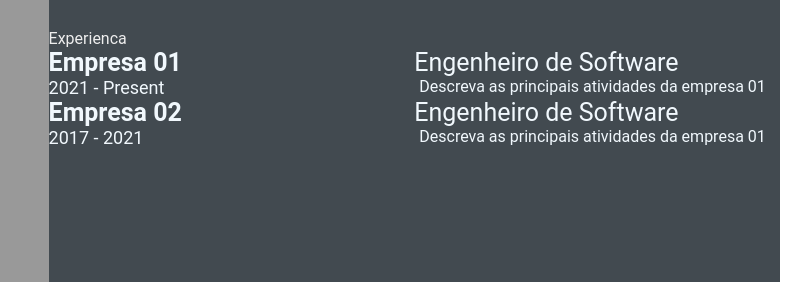
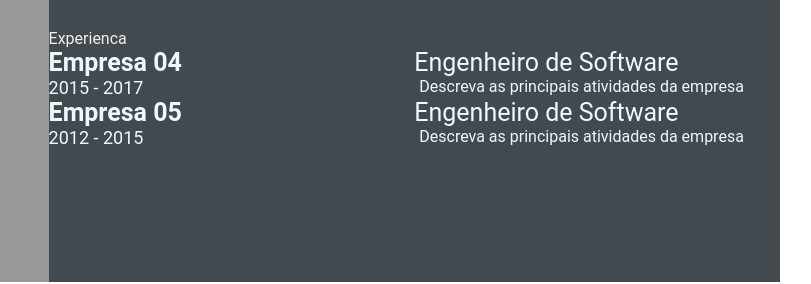
Before and after one commit to Vsants/devweekgithub.io, a plain HTML site: page index.html in a window 1280 px wide. Shown: the part 550-834 px from the top of the page, 372-1183 px from the left. Drawn offline with Linux system fonts and the light colour scheme.

Commit message:
feature: mod3 index.html

```diff
--- a/index.html
+++ b/index.html
@@ -88,23 +88,23 @@
                 <div class="right-title">Experienca</div>
                 <div class="experience-contents">
                     <div class="exp-left">
-                        <p class="exp-company-name">Empresa 01</p>
-                        <p class="exp-time-period">2021 - Present</p>
+                        <p class="exp-company-name">Empresa 04</p>
+                        <p class="exp-time-period">2015 - 2017</p>
                     </div>
                     <div class="exp-right">
                         <p class="exp-position">Engenheiro de Software</p>
                         <p class="exp-desc">
-                            Descreva as principais atividades da empresa 01
+                            Descreva as principais atividades da empresa
                         </p>
                     </div>
                     <div class="exp-left">
-                        <p class="exp-company-name">Empresa 02</p>
-                        <p class="exp-time-period">2017 - 2021</p>
+                        <p class="exp-company-name">Empresa 05</p>
+                        <p class="exp-time-period">2012 - 2015</p>
                     </div>
                     <div class="exp-right">
                         <p class="exp-position">Engenheiro de Software</p>
                         <p class="exp-desc">
-                            Descreva as principais atividades da empresa 01
+                            Descreva as principais atividades da empresa
                         </p>
                     </div>
                 </div>
```
